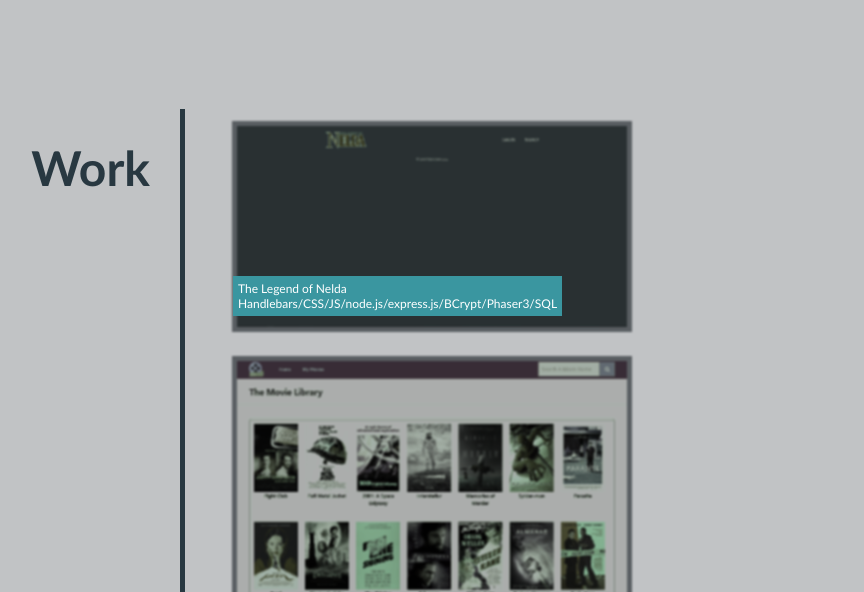
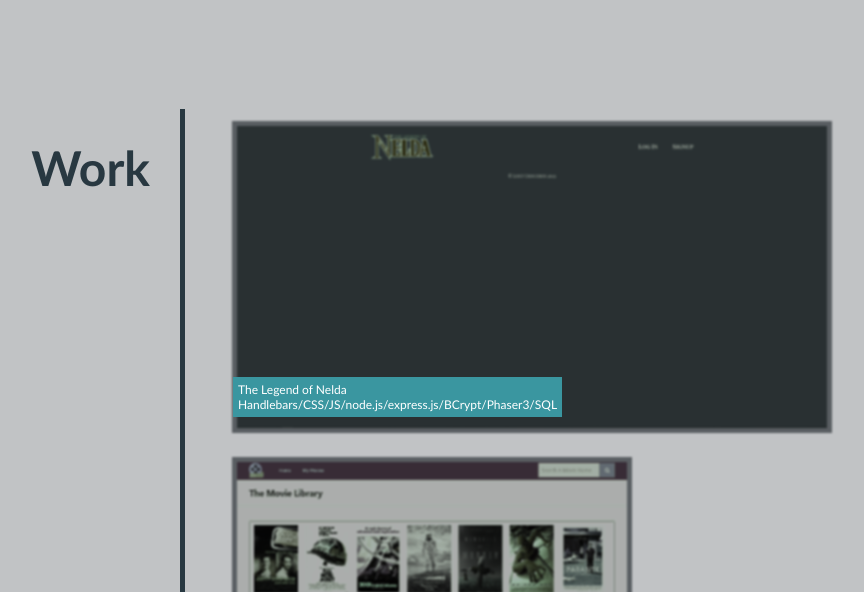
Before and after one commit to danielmiller18/My-Portfolio, a plain HTML site: page index.html in a window 1280 px wide. Shown: the part 660-1252 px from the top of the page, without its empty margins (150-1014 px from the left). Drawn offline with Linux system fonts and the light colour scheme.

Commit message:
format new project addition

```diff
--- a/index.html
+++ b/index.html
@@ -54,7 +54,7 @@
             <div class="work-container">
                 <div class="item-detail">
                     <a href="https://legendofnelda.herokuapp.com/" target="_blank" rel="noopener noreferrer">
-                        <img src="./assets/images/tlon.png" width="400px" height="100%" alt="Movie-Library">
+                        <img src="./assets/images/tlon.png" width="600px" height="100%" alt="Movie-Library">
 
                     </a>
                     <div class="bottom-left">The Legend of Nelda<br>Handlebars/CSS/JS/node.js/express.js/BCrypt/Phaser3/SQL</div>
```
